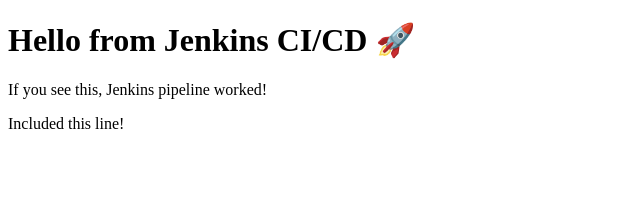
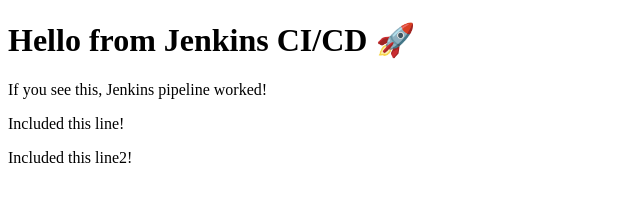
Before and after one commit to githubanil2021/gitest, a plain HTML site: page Index.htm in a window 1280 px wide. Shown: the whole page, without its empty margins (0-640 px from the left). Drawn offline with Linux system fonts and the light colour scheme.

Commit message:
CI CD Jenkins 17 apr 18259

```diff
--- a/Index.htm
+++ b/Index.htm
@@ -9,6 +9,7 @@
     <h1>Hello from Jenkins CI/CD 🚀</h1>
     <p>If you see this, Jenkins pipeline worked!</p>
     <p>Included this line!</p>
+    <p>Included this line2!</p>
 
 </body>
 
```
